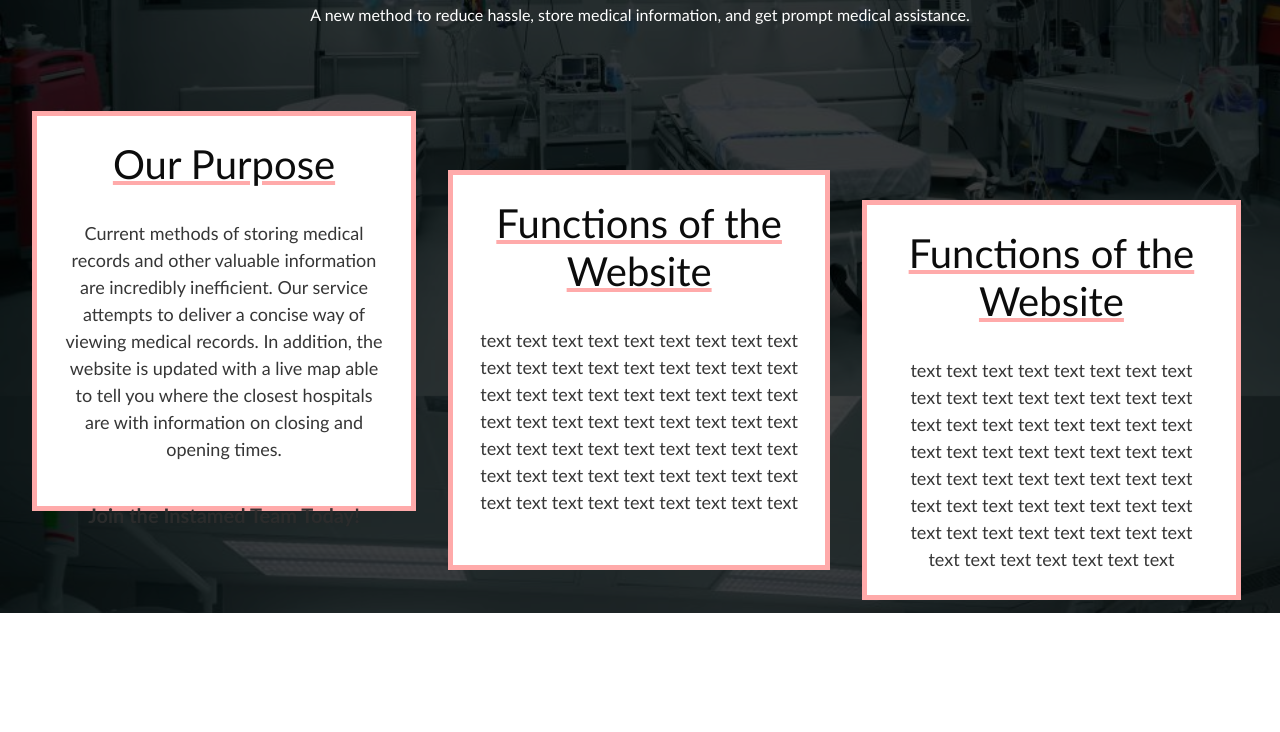
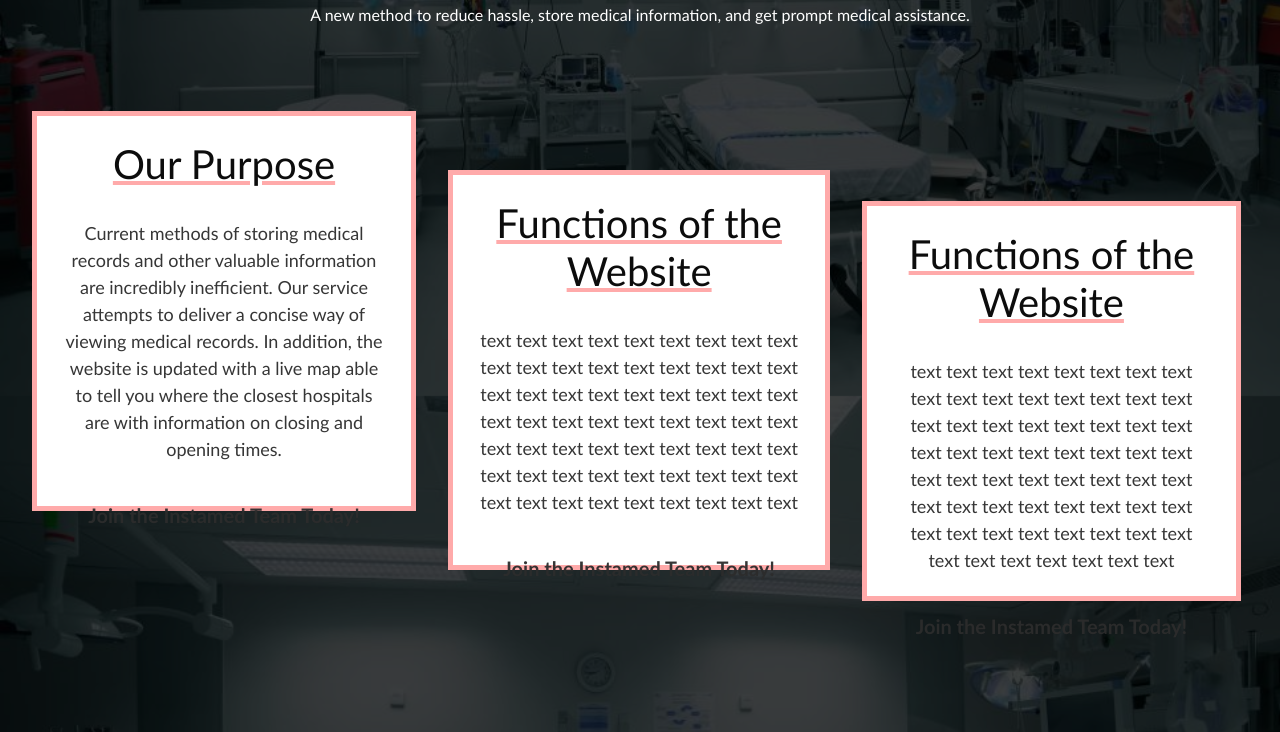
Before and after one commit to tparmar/montyhacks_project, a Flask app: page / in a window 1280 px wide. Shown: the part 404-1136 px from the top of the page. Before the commit the page ends 1017 px from the top, so only its background shows below. Run offline with Flask 2, Linux system fonts and the light colour scheme; some libraries are stand-ins or nearby versions.

Commit message:
commit on main

```diff
--- a/static/styles.css
+++ b/static/styles.css
@@ -213,7 +213,7 @@ button:hover{
 /* this is htextbox3 */
 .htextbox3{
     float: left;
-    margin-top: -356px;
+    margin-top: -387px;
     width: 102%;
     margin-left: 110%;
     height: 400px;
--- a/templates/index.html
+++ b/templates/index.html
@@ -29,13 +29,16 @@
             <br>
             <p> text text text text text text text text text text text text text text text text text text text text text text text text text text text text text text text text text text text text text text text text text text text text text text text text text text text text text text text text text text text text text text text</p>
             <br>
+            <h6> <b>Join the Instamed Team Today!</b></h6>
         <div class = "htextbox3">
             <br>
             <h1>Functions of the Website</h1>
             <br>
             <p> text text text text text text text text text text text text text text text text text text text text text text text text text text text text text text text text text text text text text text text text text text text text text text text text text text text text text text text text text text text text text text text</p>
             <br>
+            <h6> <b>Join the Instamed Team Today!</b></h6>
         </div>
+        <br><br><br><br><br><br>
     </body>
 
 
```
